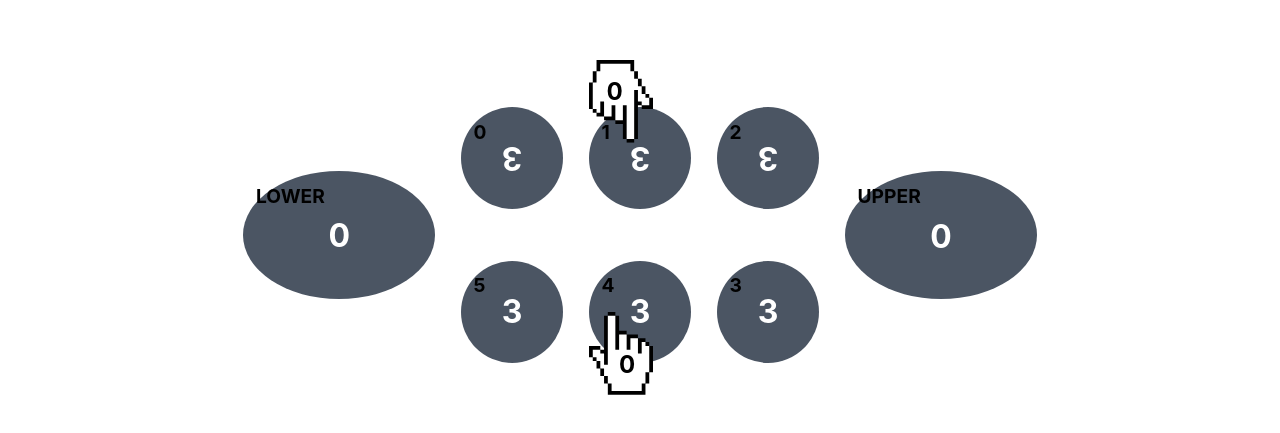
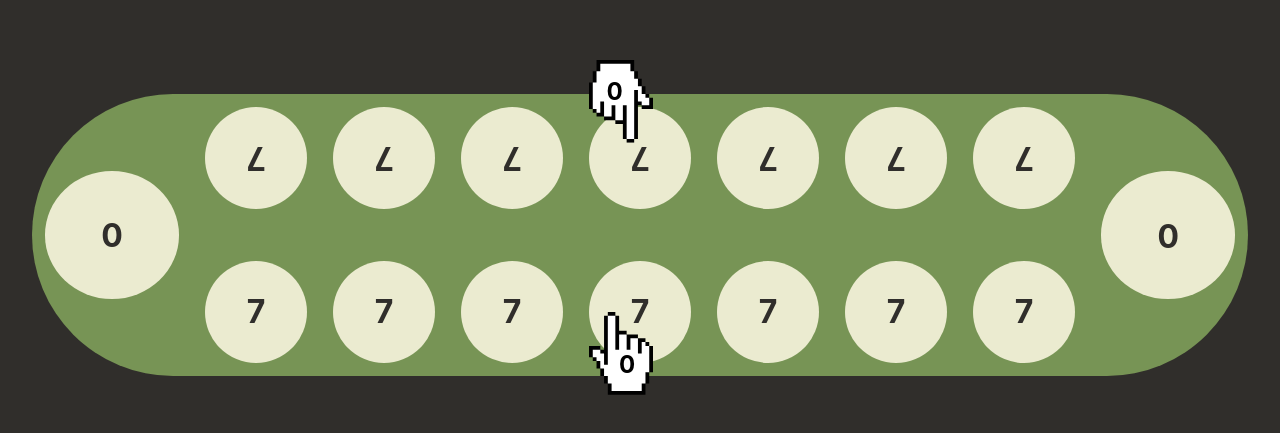
Before and after one commit to ubAI6689/congkak-react, a React (Create React App) app: page / in a window 1280 px wide. Shown: the part 165-598 px from the top of the page. Built offline with nearby package versions, Linux system fonts and the light colour scheme.

Commit message:
Board stylisation

```diff
--- a/src/components/CongkakBoard.css
+++ b/src/components/CongkakBoard.css
@@ -1,19 +1,22 @@
 /* Centering the game container in the browser window without affecting its layout */
 body {
-  margin: 0; /* Remove default margin */
+  margin: 0;  /* Remove default margin */
   height: 100vh;
   display: flex;
   justify-content: center; /* Center horizontally */
   align-items: center; /* Center vertically */
   overflow: hidden; /* Hide overflow */
+  background-color: #302E2B;
 }
 
 .game-container {
   display: flex;
   flex-direction: column;
   align-items: center;
+  border-radius: 25vh;
   max-width: 95vw; /* Max width to avoid overflow */
   max-height: 95vh; /* Max height to avoid overflow */
+  background-color: #779455;
 }
 
 .game-container.game-over {
@@ -59,12 +62,12 @@ body {
   width: 8vw; /* Responsive width */
   height: 8vw; /* Responsive height, maintaining aspect ratio */
   border-radius: 50%;
-  background-color: #4B5563;
+  background-color: #EBEBD0;
   margin: 1vw; /* Responsive margin */
   display: flex;
   justify-content: center;
   align-items: center;
-  color: white;
+  color: #302E2B;
   font-size: 2.5vw; /* Responsive font size for seed count */
   font-weight: bold;
 }
@@ -81,11 +84,7 @@ body {
 .house {
   width: 15vw; /* Larger size for houses */
   height: 10vw;
-  background-color: #4B5563; /* Different color for houses */
-}
-
-.left-house, .right-house {
-  /* Additional styling if needed */
+  background-color: #EBEBD0; /* Different color for houses */
 }
 
 .circle:hover, .house:hover {
@@ -93,6 +92,7 @@ body {
 }
 
 .circle-index {
+  opacity: 0;
   position: absolute;
   top: 1vw;
   left: 1vw;
--- a/src/config/config.js
+++ b/src/config/config.js
@@ -1,6 +1,6 @@
 // config.js
 
-const INIT_SEEDS_COUNT = 3;
+const INIT_SEEDS_COUNT = 7;
 const HOLE_NUMBERS = INIT_SEEDS_COUNT*2;
 const MIN_INDEX_UPPER = 0;
 const POS_MULTIPLIER = 0.55;
```
Also changed, not shown: src/components/CongkakBoard.js (line endings or trailing spaces).
